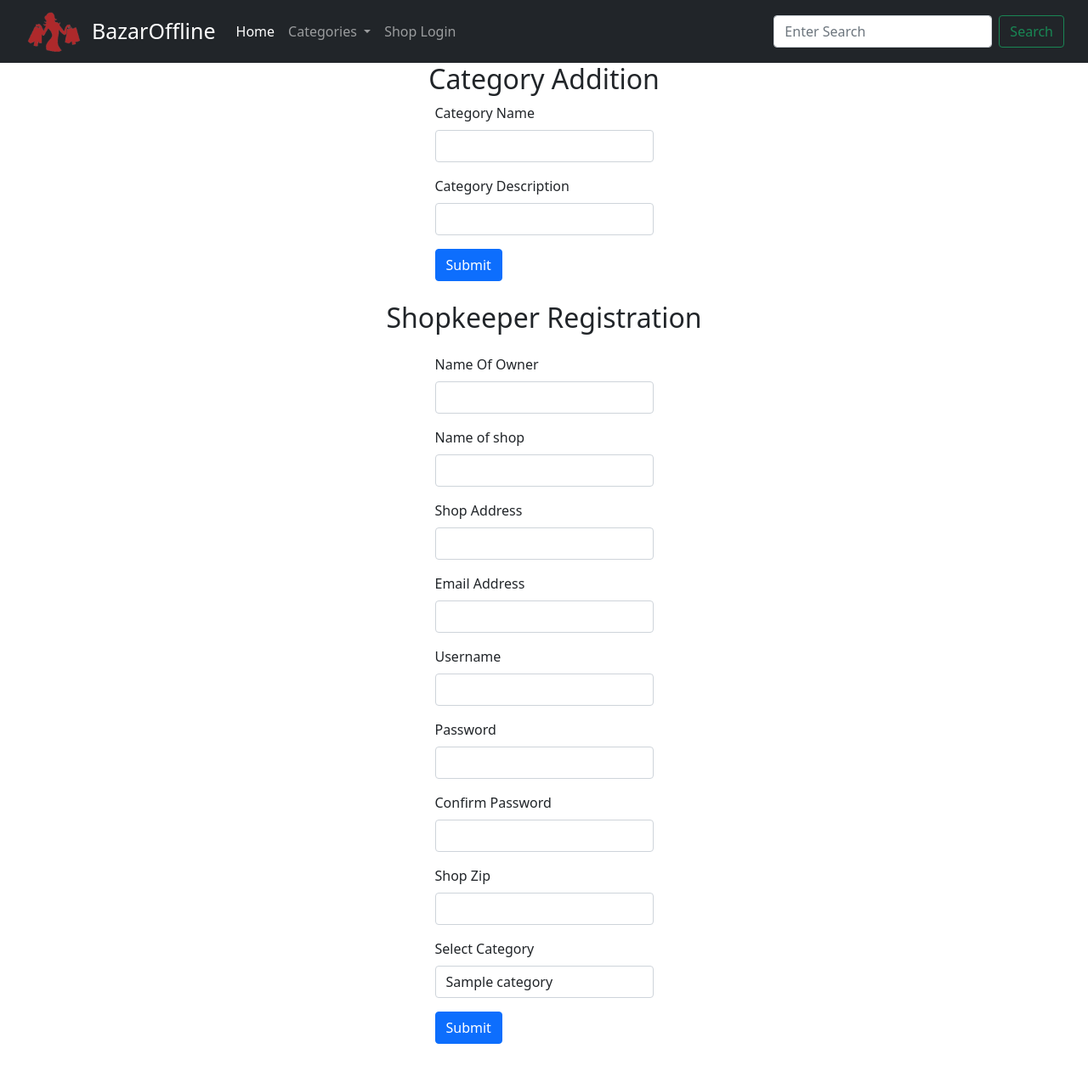
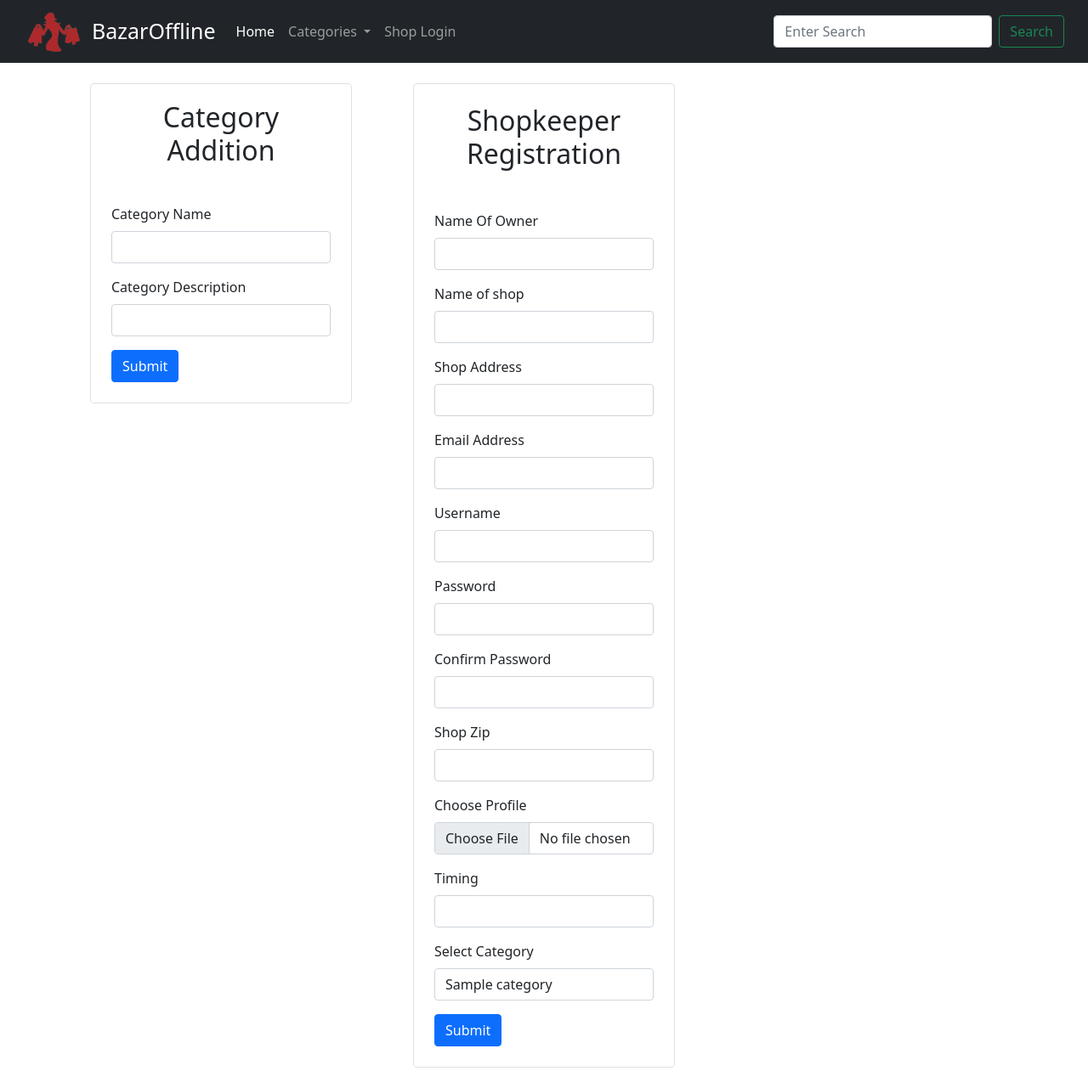
Before and after one commit to AbhinavNmdo/BazarOffline, a PHP site: page /Admin.php in a window 1280 px wide. Shown: the whole page at 85% size. Before the commit the page ends 1229 px from the top, so only its background shows below. Run offline with PHP 8.4, Linux system fonts and the light colour scheme; tables that the repository leaves empty or names only in its code hold one stand-in row (values such as "Sample post"); data that the repository does not hold is empty; some libraries are stand-ins or nearby versions.

Commit message:
Initial Commit

```diff
--- a/Admin.php
+++ b/Admin.php
@@ -1,23 +1,32 @@
 <?php
 $exist = false;
 require "views/_dbconnect.php";
-    if (isset($_POST['submitshop'])){
+    if (isset($_POST['shopsubmit'])){
         $shopname = $_POST['nameofshop'];
         $ownername = $_POST['nameofowner'];
         $shopaddress = $_POST['address'];
         $shopemail = $_POST['email'];
-        $username = $_POST['username'];
+        $username11 = $_POST['username11'];
         $pass = $_POST['password'];
         $cpass = $_POST['cpassword'];
         $category = $_POST['select'];
         $zip = $_POST['zip'];
-
+        // Image
+        $terget = basename($_FILES['profile']['name']);
+        $img = $_FILES['profile']['name'];
+        $tmp_name = $_FILES['profile']['tmp_name'];
         $sql1 = "SELECT * FROM `shopkeeper` WHERE `shop_username` = '$username'";
         $result1 = mysqli_query($conn, $sql1);
         $num = mysqli_num_rows($result1);
         if ($num==0){
-            $sql = "INSERT INTO `shopkeeper`(`catshop_id`, `shop_name`, `shop_owner`, `shop_username`, `shop_email`, `shop_address`, `shop_password`, `shop_cpassword`, `shop_zip`) VALUES ('$category','$shopname','$ownername','$username','$shopemail','$shopaddress','$pass','$cpass','$zip')";
+            $sql = "INSERT INTO `shopkeeper`(`catshop_id`, `shop_name`, `shop_owner`, `shop_username`, `shop_email`, `shop_address`, `shop_password`, `shop_cpassword`, `shop_zip`, `shop_image`) VALUES ('$category','$shopname','$ownername','$username','$shopemail','$shopaddress','$pass','$cpass','$zip', '$img')";
             $result = mysqli_query($conn, $sql);
+            if (move_uploaded_file($tmp_name, $target)){
+                echo "Uploaded Successfully";
+            }
+            else {
+                echo "Failed";
+            }
         }
         else{
             $exist = true;
@@ -36,6 +45,7 @@ require "views/_dbconnect.php";
 
 <!DOCTYPE html>
 <html lang="en">
+
 <head>
     <meta charset="UTF-8">
     <meta http-equiv="X-UA-Compatible" content="IE=edge">
@@ -45,15 +55,7 @@ require "views/_dbconnect.php";
     <script src="//maxcdn.bootstrapcdn.com/bootstrap/4.1.1/js/bootstrap.min.js"></script>
     <script src="//cdnjs.cloudflare.com/ajax/libs/jquery/3.2.1/jquery.min.js"></script>
 </head>
-<style>
-    .form
-    {
-        display: flex;
-        flex-direction: column;
-        justify-content: center;
-        align-items: center;
-    }
-</style>
+
 <body>
     <?php
 
@@ -70,10 +72,14 @@ require "views/_dbconnect.php";
     ?>
 
 
+
+    <div class="container" id="form">
+        <div class="row">
             <!-- Category Add -->
-    <div class="container form">
-        <h2 align="center">Category Addition</h2>
-        <form action="Admin.php" method="POST">
+            <div class="col-md-4">
+                <div class="card rounded-3 m-4">
+                    <h2 style="margin: 20px;" align="center">Category Addition</h2>
+                    <form class="m-4" action="Admin.php" method="POST">
                         <div class="mb-3">
                             <label for="catname" class="form-label">Category Name</label>
                             <input type="text" class="form-control" id="catname" name="catname">
@@ -85,12 +91,12 @@ require "views/_dbconnect.php";
                         <button type="submit" name="catsubmit" class="btn btn-primary">Submit</button>
                     </form>
                 </div>
-
+            </div>
             <!-- Shopkeeper Registration -->
-
-    <div class="container form">
-        <h2 class="m-4">Shopkeeper Registration</h2>
-        <form action="<?php $_SERVER['REQUEST_URI'] ?>" method="POST">
+            <div class="col-md-4">
+                <div class="card rounded-3 m-4">
+                    <h2 style="margin: 20px;" align="center" class="m-4">Shopkeeper Registration</h2>
+                    <form class="m-4" action="<?php $_SERVER['REQUEST_URI'] ?>" method="POST">
                         <div class="mb-3">
                             <label for="nameofowner" class="form-label">Name Of Owner</label>
                             <input type="text" class="form-control" id="nameofowner" name="nameofowner">
@@ -108,8 +114,8 @@ require "views/_dbconnect.php";
                             <input type="email" class="form-control" id="email" name="email">
                         </div>
                         <div class="mb-3">
-            <label for="username" class="form-label">Username</label>
-            <input type="text" class="form-control" id="username" name="username">
+                            <label for="username11" class="form-label">Username</label>
+                            <input type="text" class="form-control" id="username11" name="username11">
                         </div>
                         <div class="mb-3">
                             <label for="password" class="form-label">Password</label>
@@ -122,6 +128,14 @@ require "views/_dbconnect.php";
                         <div class="mb-3">
                             <label for="zip" class="form-label">Shop Zip</label>
                             <input type="text" class="form-control" id="zip" name="zip">
+                        </div>
+                        <div class="mb-3">
+                            <label for="profile" class="form-label">Choose Profile</label>
+                            <input type="file" class="form-control" id="profile" name="profile">
+                        </div>
+                        <div class="mb-3">
+                            <label for="timing" class="form-label">Timing</label>
+                            <input type="text" class="form-control" id="timing" name="timing">
                         </div>
                         <div class="mb-3">
                             <label for="select" class="form-label">Select Category</label>
@@ -137,17 +151,23 @@ require "views/_dbconnect.php";
                                     ?>
                             </select>
                         </div>
-        <button type="submit" name="submitshop" class="btn btn-primary">Submit</button>
+                        <button type="submit" name="shopsubmit" class="btn btn-primary">Submit</button>
                     </form>
                 </div>
+            </div>
+        </div>
+    </div>
+
+
+
+
 
 </body>
 <script>
-    function getvalue(){
+function getvalue() {
     var cvalue = document.getElementsByName("select").value;
     console.log("cvalue");
 }
 </script>
+
 </html>
-<br>
-<?php
--- a/Item.php
+++ b/Item.php
@@ -43,7 +43,7 @@ session_start();
             <!-- <svg class="bd-placeholder-img rounded-circle responsive" width="200" height="200" xmlns="http://www.w3.org/2000/svg" role="img" aria-label="Placeholder: 140x140" preserveAspectRatio="xMidYMid slice" focusable="false"><title>Placeholder</title><rect width="100%" height="100%" fill="#777"></rect><text x="50%" y="50%" fill="#777" dy=".3em">140x140</text></svg> -->
             <img class="bd-placeholder-img rounded-circle responsive" src="'.$profile.'" alt="" width="200px" height="200px">
             <h2 style="margin-top: 15px;">' . $shopname . '</h2>
-            <p>' . $shopaddress . '</p>
+            <p style="text-align: center;">' . $shopaddress . '</p>
             <p class="card-text">Shop Timing : '. $shoptiming . '</p>
             <hr>
 
--- a/Logout.php
+++ b/Logout.php
@@ -2,5 +2,6 @@
     session_start();
     session_unset();
     session_destroy();
+    $login = false;
     header("location: Welcome.php")
 ?>
--- a/views/_dbconnect.php
+++ b/views/_dbconnect.php
@@ -10,7 +10,7 @@ $conn = mysqli_connect($servername, $username, $password, $database);
 
 // Die statnment if not connected
 if (!$conn) {
-  die("Sorry, Cant connect " . mysqli_connect_error());
+  die("Sorry, Cant connect" . mysqli_connect_error());
 }
 
 ?>
--- a/views/_navbar.php
+++ b/views/_navbar.php
@@ -1,10 +1,11 @@
 <?php
   if (isset($_SESSION['loggedin']) && ($_SESSION['loggedin'] == true)) {
-    $loggin = true;
+  $loggin= true;
   }
   else{
-    $loggin = false;
+  $loggin= false;
   }
+  require"_dbconnect.php" ;
 
   echo '<!doctype html>
 <html lang="en">
@@ -14,17 +15,26 @@
     <meta name="viewport" content="width=device-width, initial-scale=1">
 
     <!-- Bootstrap CSS -->
-      <link href="https://cdn.jsdelivr.net/npm/bootstrap@5.1.0/dist/css/bootstrap.min.css" rel="stylesheet" integrity="sha384-KyZXEAg3QhqLMpG8r+8fhAXLRk2vvoC2f3B09zVXn8CA5QIVfZOJ3BCsw2P0p/We" crossorigin="anonymous">
-      <link rel="stylesheet" type="text/css" href="semantic/dist/semantic.min.css">
+    <link
+      href="https://cdn.jsdelivr.net/npm/bootstrap@5.1.0/dist/css/bootstrap.min.css"
+      rel="stylesheet"
+      integrity="sha384-KyZXEAg3QhqLMpG8r+8fhAXLRk2vvoC2f3B09zVXn8CA5QIVfZOJ3BCsw2P0p/We"
+      crossorigin="anonymous">
+    <link rel="stylesheet" type="text/css"
+      href="semantic/dist/semantic.min.css">
 
     <title>BazarOffline</title>
   </head>
   <body>
     <nav class="navbar navbar-expand-lg navbar-dark bg-dark">
       <div class="container-fluid">
-      <img src="Images/logo.png" alt="" style="width: 70px; margin-right: 10px;">
+        <img src="Images/logo.png" alt="" style="width: 70px; margin-right:
+          10px;">
         <a class="navbar-brand" href="index.html" style="font-size: 25px;">BazarOffline</a>
-      <button class="navbar-toggler" type="button" data-bs-toggle="collapse" data-bs-target="#navbarSupportedContent" aria-controls="navbarSupportedContent" aria-expanded="false" aria-label="Toggle navigation">
+        <button class="navbar-toggler" type="button" data-bs-toggle="collapse"
+          data-bs-target="#navbarSupportedContent"
+          aria-controls="navbarSupportedContent" aria-expanded="false"
+          aria-label="Toggle navigation">
           <span class="navbar-toggler-icon"></span>
         </button>
         <div class="collapse navbar-collapse" id="navbarSupportedContent">
@@ -33,17 +43,18 @@
               <a class="nav-link active" aria-current="page" href="Welcome.php">Home</a>
             </li>
             <li class="nav-item dropdown">
-          <a class="nav-link dropdown-toggle" href="#" id="navbarDropdown" role="button" data-bs-toggle="dropdown" aria-expanded="false">
+              <a class="nav-link dropdown-toggle" href="#" id="navbarDropdown"
+                role="button" data-bs-toggle="dropdown" aria-expanded="false">
                 Categories
               </a>
               <ul class="dropdown-menu" aria-labelledby="navbarDropdown">';
-
                 $sqllli = "SELECT * FROM `categories`";
                 $resultlli = mysqli_query($conn, $sqllli);
                 while ($row = mysqli_fetch_assoc($resultlli)){
                 $id = $row['cat_id'];
                 $categories = $row['cat_name'];
-            echo '<li><a class="dropdown-item" href="Categories.php?catid=' . $id . '">'. $categories .'</a></li>';
+                echo '<li><a class="dropdown-item" href="Categories.php?catid='
+                    . $id . '">'. $categories .'</a></li>';
                 }
 
                 echo '</ul>';
@@ -60,27 +71,26 @@
               </li>';
 
               echo '<li class="nav-item">
-              <a class="nav-link">Welcome! ' . $_SESSION['username']  . '</a>
+                <a class="nav-link">Welcome! '. $_SESSION['username'] .'</a>
               </li>';
               }
-        echo  '</ul>
+              echo '</ul>
             <form class="d-flex" action="Search.php" method="GET">
-          <input class="form-control me-2" type="search" name= "search" placeholder="Enter Search" aria-label="Search">
+              <input class="form-control me-2" type="search" name="search"
+                placeholder="Enter Search" aria-label="Search">
               <button class="btn btn-outline-success" type="submit">Search</button>
             </form>
           </div>
         </div>
       </nav>
-  <script src="https://cdn.jsdelivr.net/npm/bootstrap@5.1.0/dist/js/bootstrap.bundle.min.js" integrity="sha384-U1DAWAznBHeqEIlVSCgzq+c9gqGAJn5c/t99JyeKa9xxaYpSvHU5awsuZVVFIhvj" crossorigin="anonymous"></script>
+      <script
+        src="https://cdn.jsdelivr.net/npm/bootstrap@5.1.0/dist/js/bootstrap.bundle.min.js"
+        integrity="sha384-U1DAWAznBHeqEIlVSCgzq+c9gqGAJn5c/t99JyeKa9xxaYpSvHU5awsuZVVFIhvj"
+        crossorigin="anonymous"></script>
       <script
         src="https://code.jquery.com/jquery-3.1.1.min.js"
-  integrity="sha256-hVVnYaiADRTO2PzUGmuLJr8BLUSjGIZsDYGmIJLv2b8="
-  crossorigin="anonymous"></script>
+        integrity="sha256-hVVnYaiADRTO2PzUGmuLJr8BLUSjGIZsDYGmIJLv2b8="crossorigin="anonymous"></script>
       <script src="semantic/dist/semantic.min.js"></script>
-
-    <!-- Option 2: Separate Popper and Bootstrap JS -->
-    <!-- <script src="https://cdn.jsdelivr.net/npm/@popperjs/core@2.9.3/dist/umd/popper.min.js" integrity="sha384-eMNCOe7tC1doHpGoWe/6oMVemdAVTMs2xqW4mwXrXsW0L84Iytr2wi5v2QjrP/xp" crossorigin="anonymous"></script>
-    <script src="https://cdn.jsdelivr.net/npm/bootstrap@5.1.0/dist/js/bootstrap.min.js" integrity="sha384-cn7l7gDp0eyniUwwAZgrzD06kc/tftFf19TOAs2zVinnD/C7E91j9yyk5//jjpt/" crossorigin="anonymous"></script> -->
     </body>
   </html>';
 
```
Also changed, not shown: Profile.php (+85 -11 lines), Shopkeeper.php (+10 -10 lines), Welcome.php (renamed from index.php). Lines whose indentation alone changed are shown as unchanged.
